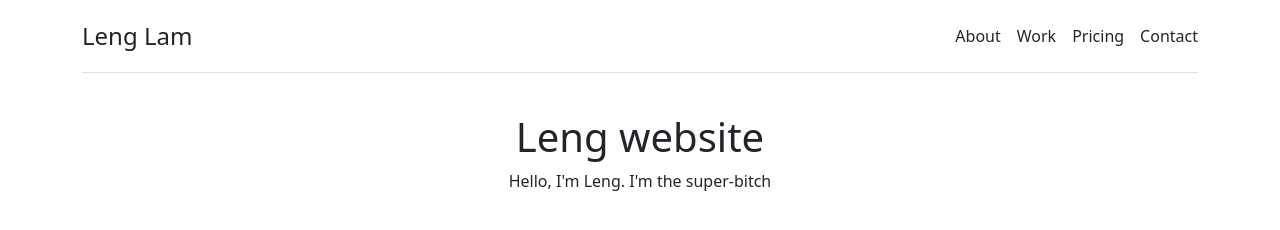
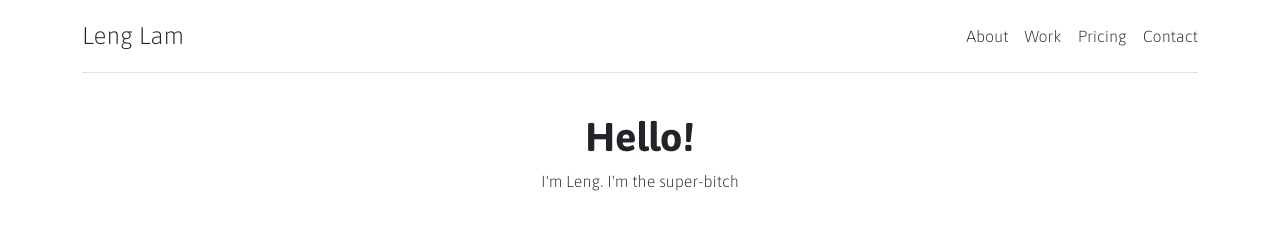
Before and after one commit to lionelegger/cv, a plain HTML site: page index.html in a window 1280 px wide. Drawn offline with nearby package versions, Linux system fonts and the light colour scheme.

Commit message:
Added Asap variable font

```diff
--- a/index.html
+++ b/index.html
@@ -8,6 +8,14 @@
   <script src="https://cdn.jsdelivr.net/npm/bootstrap@5.3.0-alpha1/dist/js/bootstrap.bundle.min.js"
     integrity="sha384-w76AqPfDkMBDXo30jS1Sgez6pr3x5MlQ1ZAGC+nuZB+EYdgRZgiwxhTBTkF7CXvN"
     crossorigin="anonymous"></script>
+    <link href="https://fonts.googleapis.com/css2?family=Asap:wght@100..900&display=swap" rel="stylesheet">
+    <style>
+      body {
+        font-family: 'Asap';
+        font-weight: 200;
+      }
+      h1 {font-weight: 700;}
+    </style>
 </head>
 
 <body>
@@ -29,8 +37,8 @@
   </div>
 
   <div class="container text-center">
-    <h1>Leng website</h1>
-    <p>Hello, I'm Leng. I'm the super-bitch</p>
+    <h1>Hello!</h1>
+    <p>I'm Leng. I'm the super-bitch</p>
   </div>
 
 </body>
```
